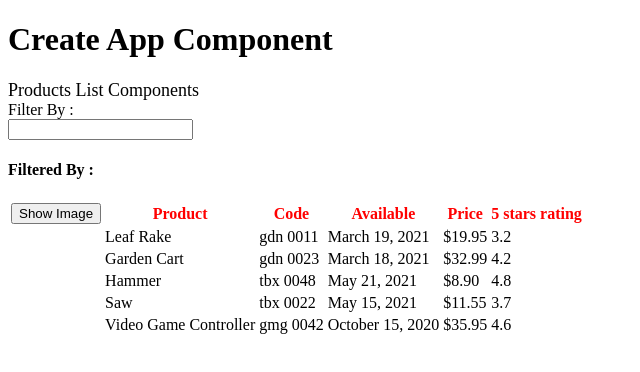
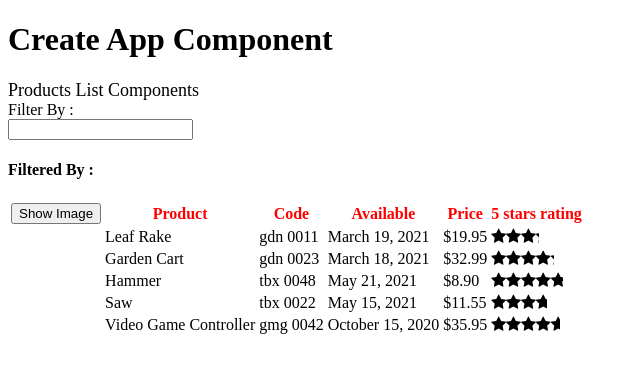
Before and after one commit to nhandinhto/TrainingAngular, an Angular app in the folder src/APM/: page / in a window 1280 px wide. Shown: the top 372 px of the page, without its empty margins (0-640 px from the left). Built offline with nearby package versions, Linux system fonts and the light colour scheme.

Commit message:
Building, Using, Passing Data to a nested component

```diff
--- a/src/APM/package.json
+++ b/src/APM/package.json
@@ -22,6 +22,7 @@
     "font-awesome": "^4.7.0",
     "rxjs": "~6.6.0",
     "tslib": "^2.1.0",
+    "yarn": "^1.22.19",
     "zone.js": "~0.11.4"
   },
   "devDependencies": {
--- a/src/APM/src/app/app.module.ts
+++ b/src/APM/src/app/app.module.ts
@@ -4,12 +4,14 @@ import { AppComponent } from './app.component';
 import { ProductListComponent } from './products/product-list.component';
 import { FormsModule } from '@angular/forms';
 import { ConvertToSpacePipes } from './shared/convert-to-space.pipe';
+import { StarComponent } from './shared/star.component';
 
 @NgModule({
   declarations: [
     AppComponent,
     ProductListComponent,
-    ConvertToSpacePipes
+    ConvertToSpacePipes,
+    StarComponent
   ],
   imports: [
     BrowserModule,
--- a/src/APM/src/app/products/products-list.component.html
+++ b/src/APM/src/app/products/products-list.component.html
@@ -45,7 +45,7 @@
                         <td>{{product.productCode | lowercase | convertToSpace : '-'}}</td>
                         <td>{{product.releaseDate}}</td>
                         <td>{{product.price | currency : 'USD' : 'symbol' : '1.2-2'}}</td>
-                        <td>{{product.starRating}}</td>
+                        <td><pm-star [rating] = "product.starRating"></pm-star></td>
                     </tr>
                 </tbody>
             </table>
--- /dev/null
+++ b/src/APM/src/app/shared/star.component.ts
@@ -0,0 +1,19 @@
+import { Component, Input, OnChanges, OnInit } from "@angular/core";
+
+
+@Component({
+    selector : 'pm-star',
+    templateUrl : './star.component.html',
+    styleUrls: ['./star.component.css'],
+})
+
+export class StarComponent implements OnChanges {
+    cropWidth : number = 75;
+    @Input() rating : number = 4;
+
+    ngOnChanges(): void {
+        this.cropWidth =  ( this.rating * 75 )  / 5;
+        console.log(this.cropWidth);
+    }
+
+}
--- a/src/APM/src/styles.css
+++ b/src/APM/src/styles.css
@@ -1,8 +1,8 @@
 /* You can add global styles to this file, and also import other style files */
 
 /* Adding Bootstrap & font-awesome library */
-/* @import "~bootstrap/dist/css/boostrap.min.css";
-@import "~font-awesome/css/font-awesome.min.css"; */
+/* @import "~bootstrap/dist/css/boostrap.min.css"; */
+@import "~font-awesome/css/font-awesome.min.css";
 
 div.card-header {
  font-size: large;
```
Also changed, not shown: 1 other file (tests, documents, lock files or other folders).
